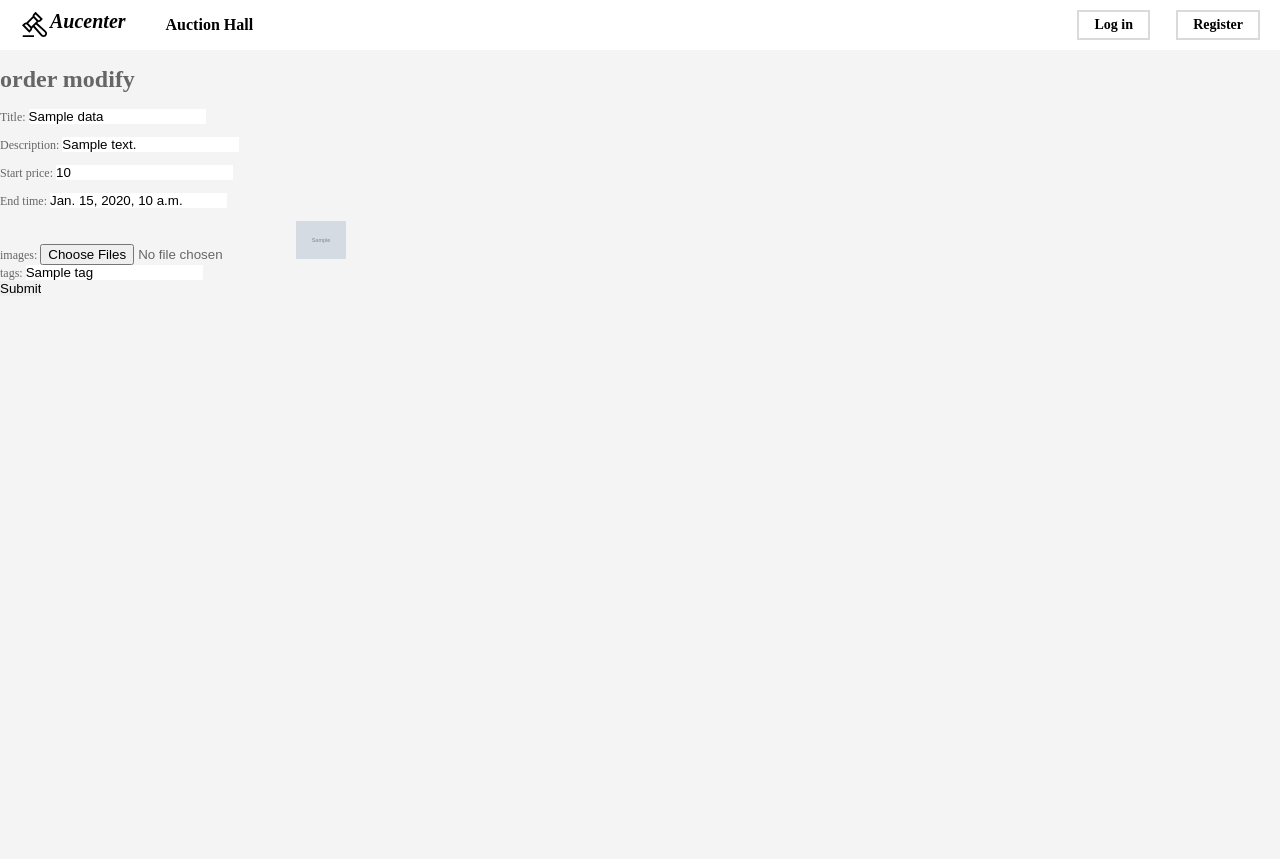
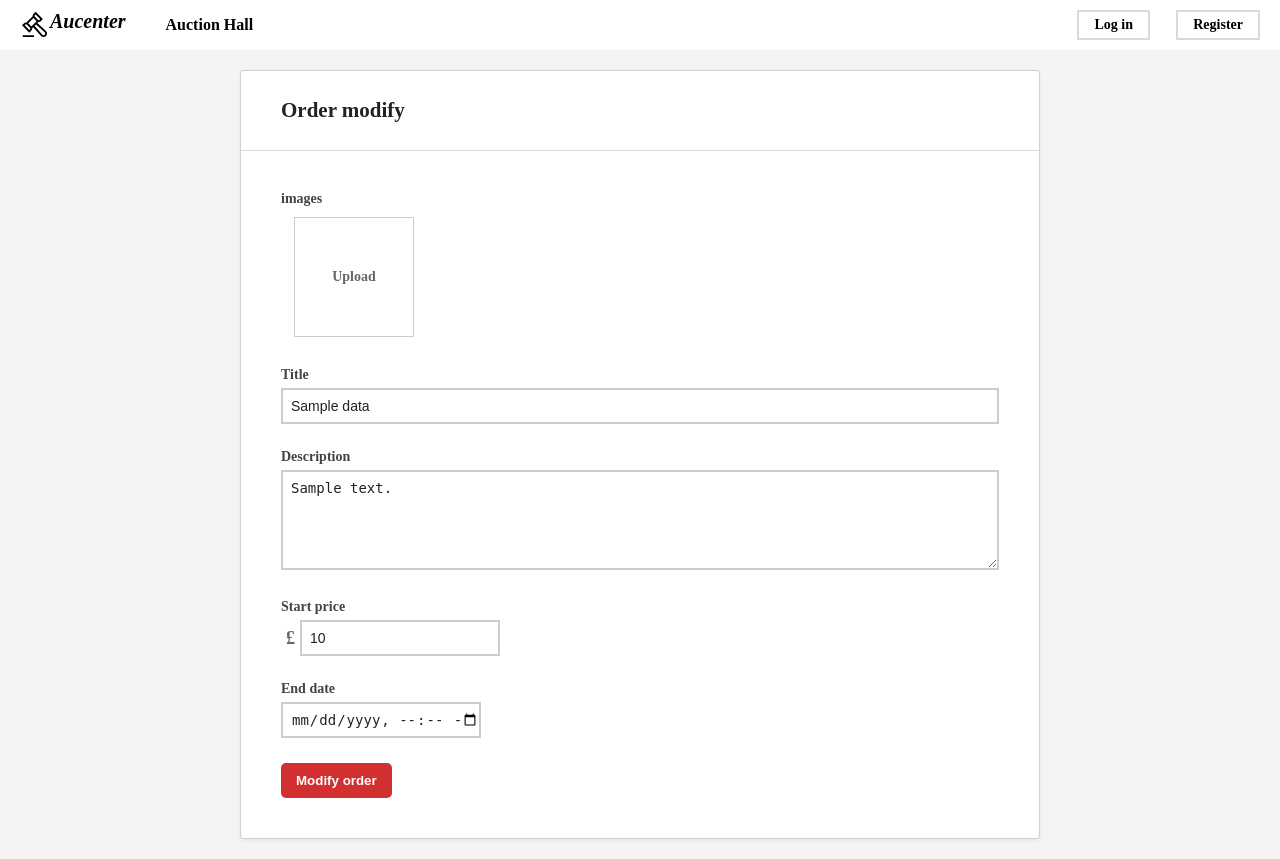
Before and after one commit to Chika99/gla-it-project, a Django app: template templates/app/order_modify.html in a window 1280 px wide. Run offline with Django 4.2, Linux system fonts and the light colour scheme; the template is opened without the code that fills it: most values are stand-ins (such as "Sample title", 1, 10 or a date in 2020); grey boxes marked "Sample" are stand-in pictures.

Commit message:
fix: debug

```diff
--- a/static/css/add_order.css
+++ b/static/css/add_order.css
@@ -105,7 +105,9 @@
 }
 
 .input_display {
-  display: none;
+  visibility: hidden;
+  width: 0;
+  height: 0;
 }
 
 .uploaded_images {
--- a/static/css/index.css
+++ b/static/css/index.css
@@ -98,10 +98,6 @@
   text-decoration: none;
 }
 
-.order_href:hover {
-  text-decoration: underline;
-}
-
 .order_title {
   font-size: 12px;
   font-weight: 400;
--- a/static/css/order_detail.css
+++ b/static/css/order_detail.css
@@ -67,7 +67,11 @@
 .images_div {
   width: 200px;
   height: 200px;
-  display: inline-block;
+  display: inline-flex;
+  justify-content: center;
+  align-items: center;
+  color: #666;
+  font-size: 16px;
   border: 1px solid #cccccc;
   margin: 10px;
   vertical-align: top;
--- a/static/css/user_detail.css
+++ b/static/css/user_detail.css
@@ -124,10 +124,6 @@
   text-decoration: none;
 }
 
-.order_href:hover {
-  text-decoration: underline;
-}
-
 .order_title {
   font-size: 12px;
   font-weight: 400;
--- a/templates/app/order_modify.html
+++ b/templates/app/order_modify.html
@@ -6,7 +6,78 @@
 {% endblock %}
 
 {% block body_block %}
-    <h1>order modify</h1>
+
+<link rel="stylesheet" href="{% static 'css/add_order.css' %}" />
+<script type="text/javascript" src="{% static 'js/jquery-1.12.4.min.js' %}"></script>
+<script type="text/javascript" src="{% static 'js/add_order.js' %}"></script>
+<div class="main_Div">
+    <div class="add_order_inner">
+        <div class="order_page_title">
+            <h2>Order modify</h2>
+        </div>
+        <div class="add_order_table">
+            {% if added %}
+            <span class="sucesss_text">Add success!</span>
+            <a class="return_text" href="{% url 'app:index' %}">Return to the homepage.</a>
+            {% else %}
+            {% if message %}
+            {{ message }}
+            {% endif %}
+            {% if form.errors %}
+            <div class="errors">
+                Errors:
+                {% for value in form.errors.values %}
+                {{ value }}
+                {% endfor %}
+            </div>
+            {% endif %}
+            <form id="order-form" method="post" action="{% url 'app:orderModify' data.id %}" enctype="multipart/form-data">
+                {% csrf_token %}
+                <!-- {{ form.as_p }} -->
+                <div class="input_out">
+                    <div class="input_title">images</div>
+
+                    <div class="images_out" id="images_out">
+                        <input class="input_display" accept="image/*" type="file" multiple="multiple"
+                            name="images" id="images_input" oninput="handle_change_images(this.files)"></input>
+                        <label for="images_input" id="input_label" class="add_div">
+                            Upload
+                        </label>
+                    </div>
+                </div>
+                <div class="input_out">
+                    <div class="input_title">Title</div>
+                    <input class="input_bar" autoFocus required="true" placeholder="Required" name="title"
+                        id="title" value="{{data.title}}"></input>
+                    <p class="input_warn"></p>
+                </div>
+                <input type="hidden" name="id" value="{{data.id}}">
+                <div class="input_out">
+                    <div class="input_title">Description</div>
+                    <textarea class="textarea_bar" rows="5" name="description" id="description">{{data.description}}</textarea>
+                </div>
+                <div class="input_out">
+                    <div class="input_title">Start price</div>
+                    <div class="price_out">
+                        <div class="price_icon">£</div>
+                        <input type="number" step="0.01" class="input_bar_short" required="true" name="start_price"
+                            id="start_price" value="{{data.start_price}}"></input>
+                    </div>
+                </div>
+                <div class="input_out">
+                    <div class="input_title">End date</div>
+                    <input class="input_bar_short" type="datetime-local" required="true" name="end_time"
+                        id="end_time" value="{{data.end_time}}"></input>
+                </div>
+                <input class="add_btn" type="submit" name="submit" value="Modify order" />
+            </form>
+            {% endif %}
+        </div>
+    </div>
+</div>
+
+
+    <!-- <h1>order modify</h1>
         {% if message %}
             {{ message }}
         {% endif %}
@@ -54,5 +125,5 @@
             {% endfor %}
             <br>
             <input type="submit" name="submit" value="Submit"/>
-        </form>
+        </form> -->
 {% endblock %}
```
Also changed, not shown: templates/app/add_order.html (+1 -11 lines), templates/app/order_detail.html (+10 -0 lines).
